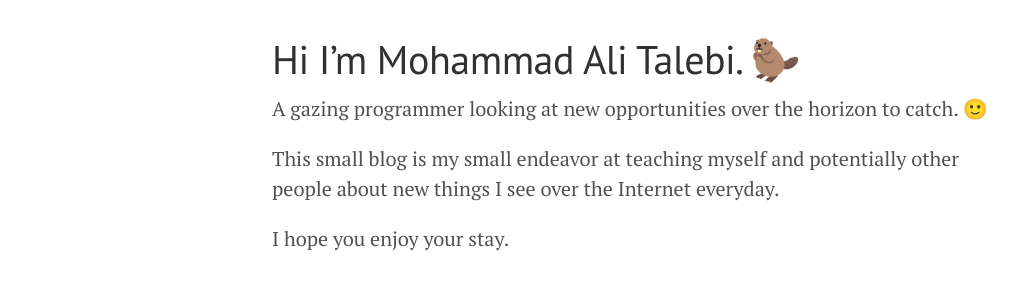
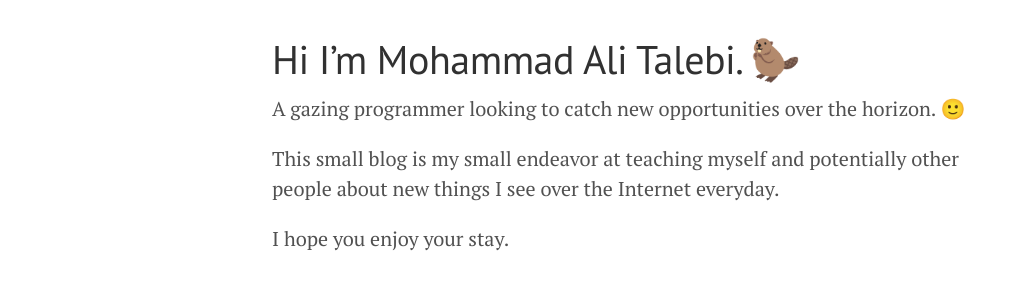
Before and after one commit to ThisNotAlfred/blog, a Jekyll site: the page built from about.md, in a window 1280 px wide. Shown: the part 175-463 px from the top of the page, without its empty margins (8-1026 px from the left). Built offline with Jekyll 4.4.1, drawn with Linux system fonts in a browser that asks for light colours.

Commit message:
smol stuff

```diff
--- a/_config.yml
+++ b/_config.yml
@@ -1,7 +1,7 @@
 # Setup
 title:               NotAlfred Blog
 tagline:             'Human Shenanigans'
-url:                 https://thisnotalfred.github.io/
+url:                 https://thisnotalfred.github.io
 baseurl:             ''
 paginate:            5
 permalink:           pretty
--- a/about.md
+++ b/about.md
@@ -5,7 +5,7 @@ title: About
 
 # Hi I'm Mohammad Ali Talebi. 🦫
 
-A gazing programmer looking at new opportunities over the horizon to catch. 🙂
+A gazing programmer looking to catch new opportunities over the horizon. 🙂
 
 This small blog is my small endeavor at teaching myself and potentially other people about new things I see over the Internet everyday.
 
```
